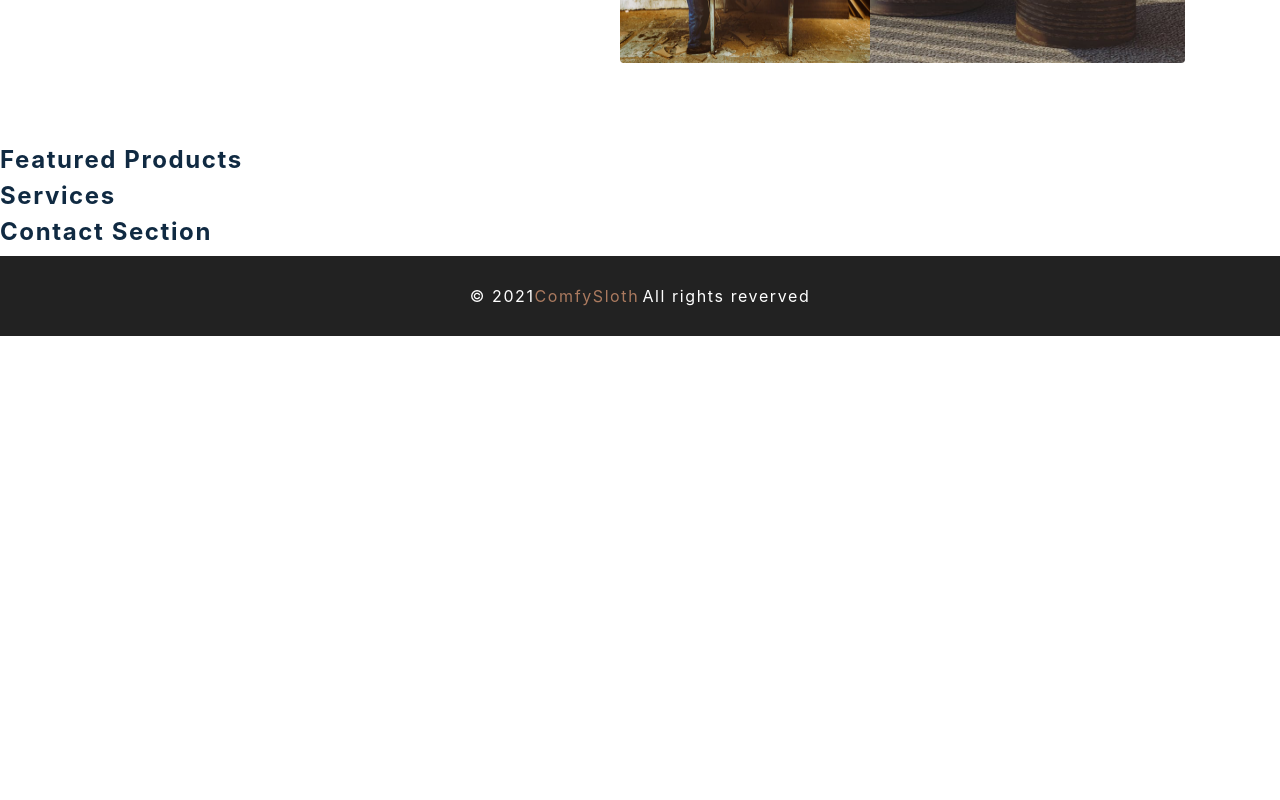
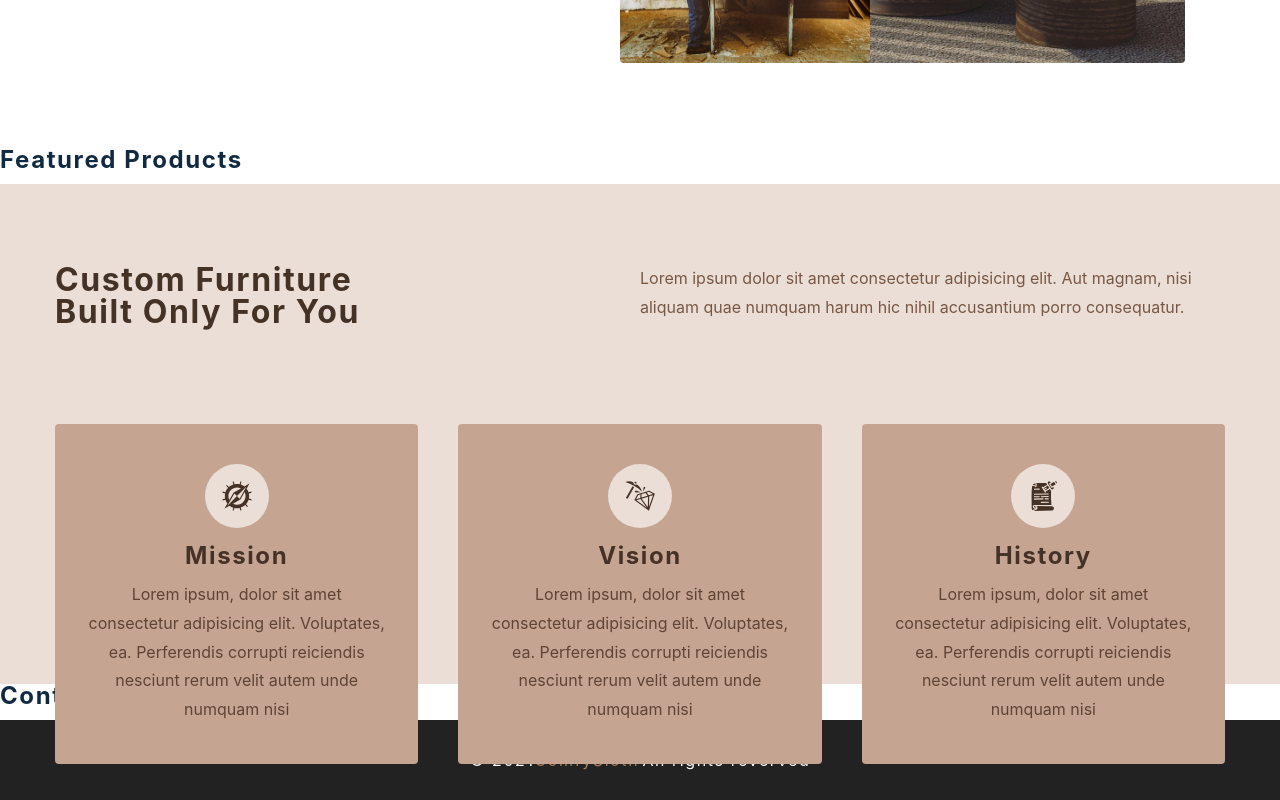
Before and after one commit to withpassion1022/Compy-Sloth, a React (Create React App) app: page / in a window 1280 px wide. Shown: the part 652-1452 px from the top of the page. Before the commit the page ends 988 px from the top, so only its background shows below. Built offline with nearby package versions, Linux system fonts and the light colour scheme.

Commit message:
add Services section to Homepage

```diff
--- a/src/components/Services.js
+++ b/src/components/Services.js
@@ -1,10 +1,36 @@
-import React from 'react'
-import styled from 'styled-components'
-import { services } from '../utils/constants'
+import React from 'react';
+import styled from 'styled-components';
+import { services } from '../utils/constants';
 
 const Services = () => {
-  return <h4>services </h4>
-}
+  return (
+    <Wrapper className="section">
+      <div className="section-center">
+        <article className="header">
+          <h3>
+            custom furniture <br />
+            built only for you
+          </h3>
+          <p>
+            Lorem ipsum dolor sit amet consectetur adipisicing elit. Aut magnam,
+            nisi aliquam quae numquam harum hic nihil accusantium porro
+            consequatur.
+          </p>
+        </article>
+        <div className="services-center">
+          {services.map((service)=> {
+            const {id,title, text,icon}=service
+            return <article className="service">
+              <span className="icon">{icon}</span>
+              <h4>{title}</h4>
+              <p>{text}</p>
+            </article>
+          })}
+        </div>
+      </div>
+    </Wrapper>
+  );
+};
 
 const Wrapper = styled.section`
   h3,
@@ -68,5 +94,5 @@
       transform: translateY(5rem);
     }
   }
-`
-export default Services
+`;
+export default Services;
```
